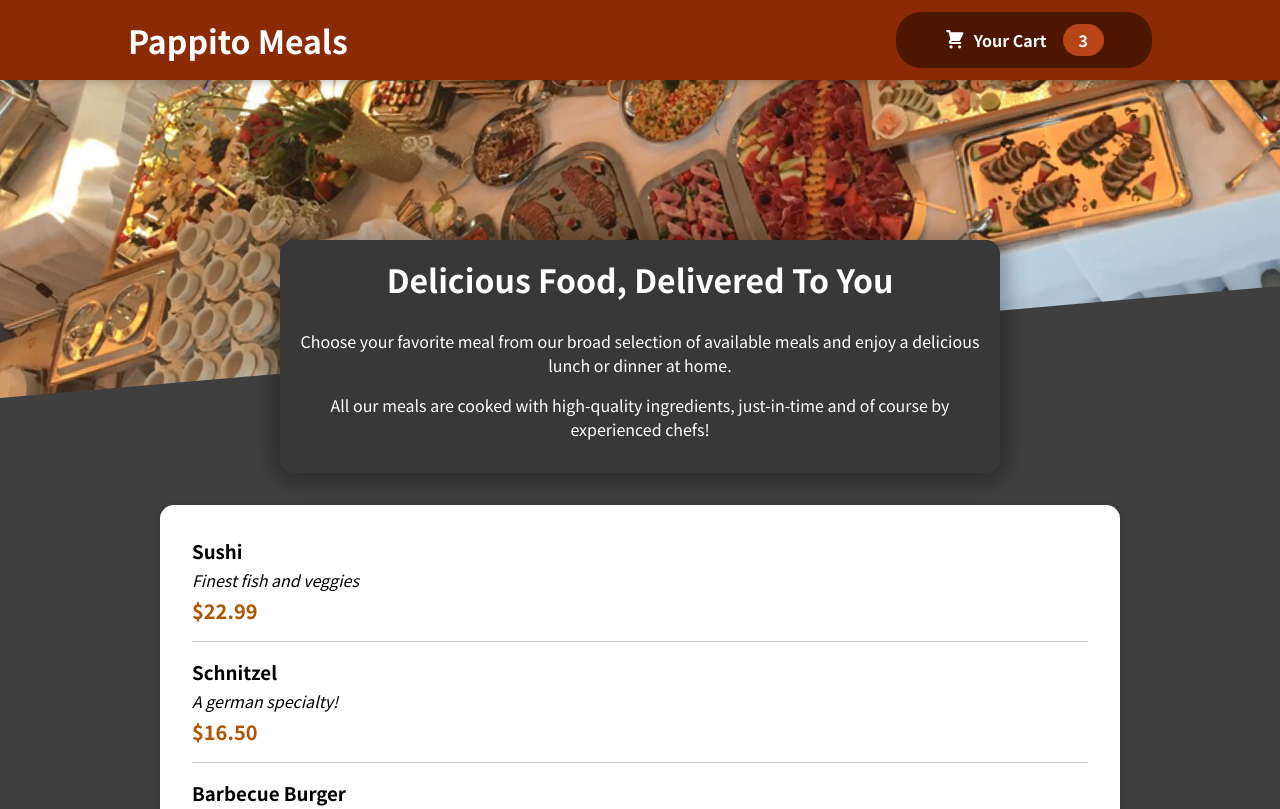
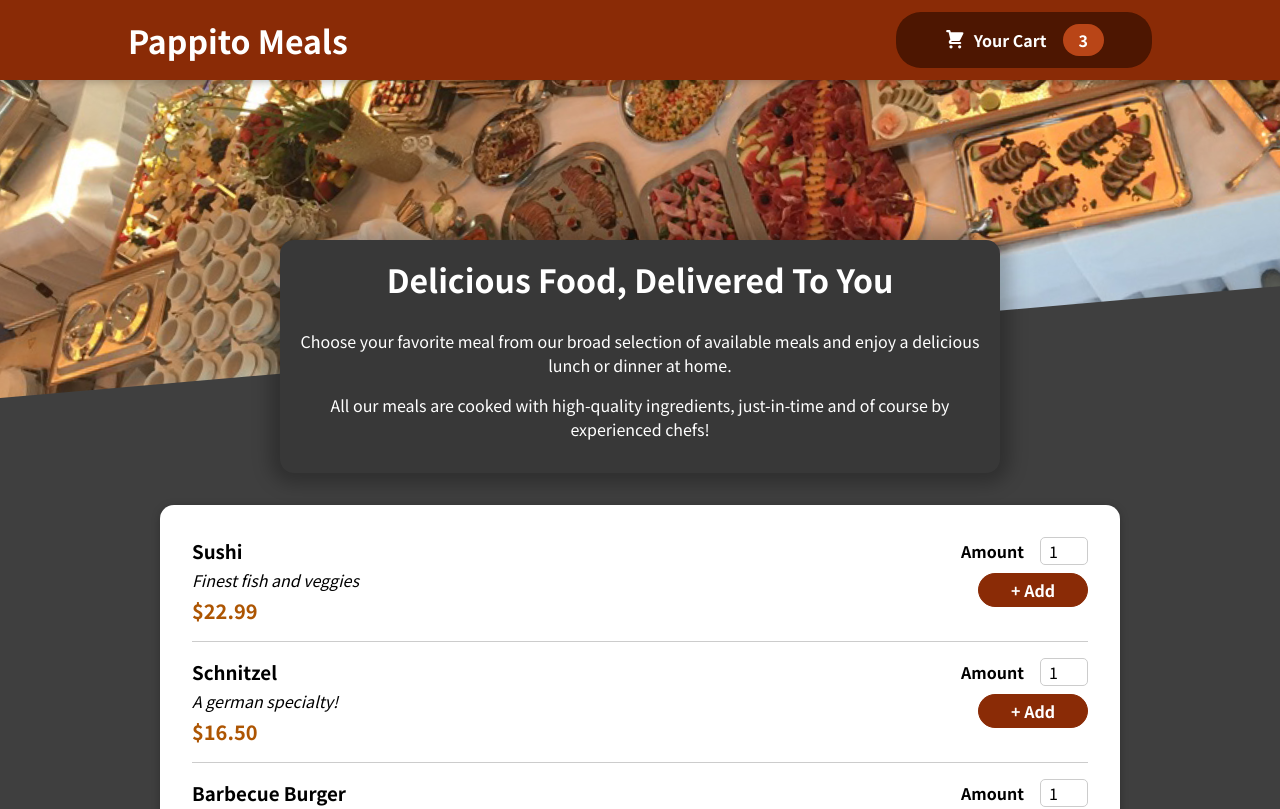
Before and after one commit to mr-am2k/MealApp, a React (Create React App) app: page / in a window 1280 px wide. Shown: the top 809 px of the page. Built offline with nearby package versions, Linux system fonts and the light colour scheme.

Commit message:
Created Form for adding new meals to the cart and fixed problem with list element inside another list element

```diff
--- a/src/components/Meals/AvailableMeals.js
+++ b/src/components/Meals/AvailableMeals.js
@@ -34,14 +34,13 @@
 
 const AvailableMeals = () => {
   const mealsList = DUMMY_MEALS.map((meal) => (
-    <li>
       <MealItem
+        id={meal.id}
         key={meal.id}
         name={meal.name}
         description={meal.description}
         price={meal.price}
       />
-    </li>
   ));
   return (
     <section className={classes.meals}>
--- a/src/components/Meals/MealItem/MealItem.js
+++ b/src/components/Meals/MealItem/MealItem.js
@@ -1,4 +1,6 @@
 import React from "react";
+
+import MealItemForm from "./MealItemForm";
 
 import classes from "./MealItem.module.css";
 
@@ -12,7 +14,7 @@
         <div className={classes.price}>{price}</div>
       </div>
       <div>
-
+         <MealItemForm id={props.id}/>
       </div>
     </li>
   );
--- /dev/null
+++ b/src/components/Meals/MealItem/MealItemForm.js
@@ -0,0 +1,26 @@
+import React from "react";
+
+import Input from "../../UI/Input";
+
+import classes from "./MealItemForm.module.css";
+
+const MealItemForm = (props) => {
+  return (
+    <form className={classes.form}>
+      <Input
+        label="Amount"
+        input={{
+          id: 'amount_' + props.id,
+          type: "number",
+          min: "1",
+          max: "5",
+          step: "1",
+          defaultValue: "1",
+        }}
+      />
+      <button>+ Add</button>
+    </form>
+  );
+};
+
+export default MealItemForm;
--- /dev/null
+++ b/src/components/Meals/MealItem/MealItemForm.module.css
@@ -0,0 +1,20 @@
+.form {
+    text-align: right;
+  }
+
+  .form button {
+    font: inherit;
+    cursor: pointer;
+    background-color: #8a2b06;
+    border: 1px solid #8a2b06;
+    color: white;
+    padding: 0.25rem 2rem;
+    border-radius: 20px;
+    font-weight: bold;
+  }
+
+  .form button:hover,
+  .form button:active {
+    background-color: #641e03;
+    border-color: #641e03;
+  }
--- /dev/null
+++ b/src/components/UI/Input.js
@@ -0,0 +1,14 @@
+import React from "react";
+
+import classes from "./Input.module.css";
+
+const Input = (props) => {
+  return (
+    <div className={classes.input}>
+      <label htmlFor={props.input.id}>{props.label}</label>
+      <input {...props.input} /> {/* Spread operator that will allow us to use all elements from the array */}
+    </div>
+  );
+};
+
+export default Input;
--- /dev/null
+++ b/src/components/UI/Input.module.css
@@ -0,0 +1,18 @@
+.input {
+    display: flex;
+    align-items: center;
+    margin-bottom: 0.5rem;
+  }
+
+  .input label {
+    font-weight: bold;
+    margin-right: 1rem;
+  }
+
+  .input input {
+    width: 3rem;
+    border-radius: 5px;
+    border: 1px solid #ccc;
+    font: inherit;
+    padding-left: 0.5rem;
+  }
```
Also changed, not shown: 1 other file (tests, documents, lock files or other folders).
